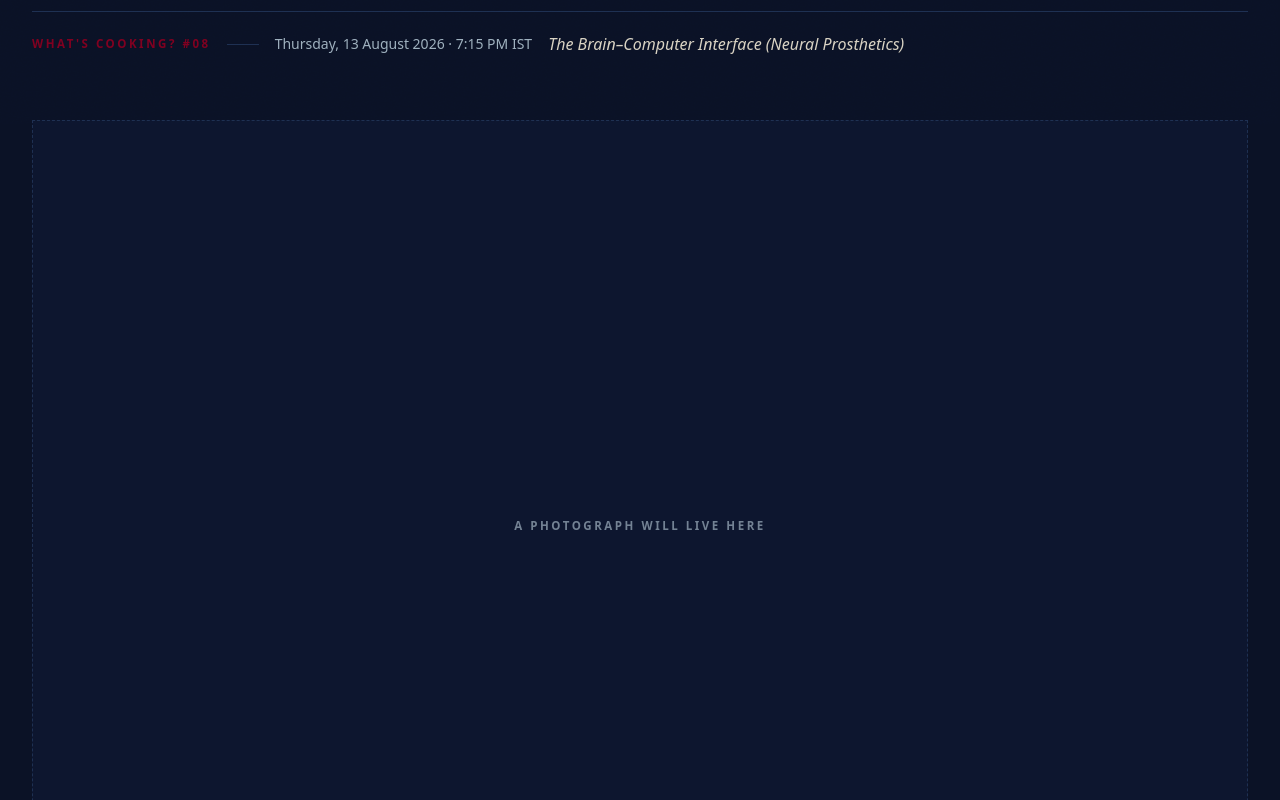
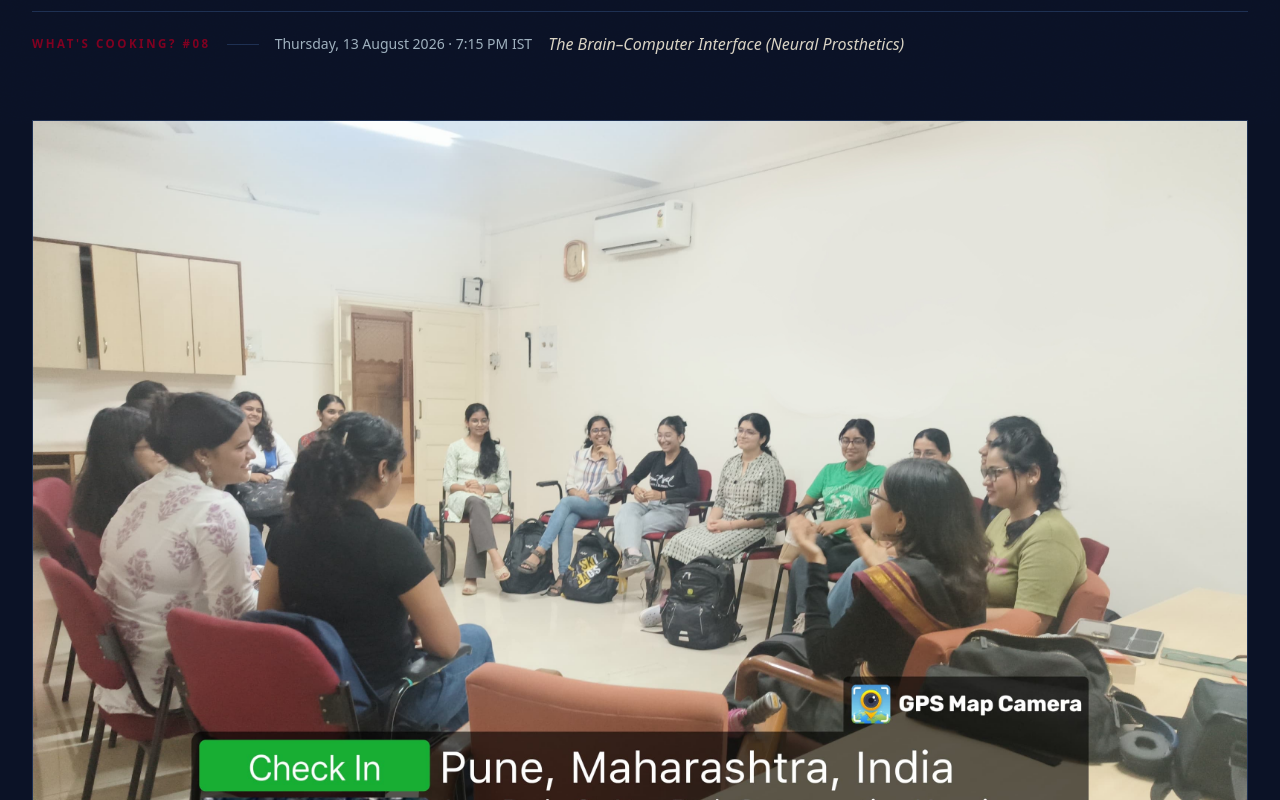
Before and after one commit to snehaghatule/academic-side-quest, a Next.js app: page / in a window 1280 px wide. Shown: the part 680-1480 px from the top of the page. Built offline with nearby package versions, Linux system fonts and the light colour scheme; a web font is replaced by a local one.

Commit message:
Add home page photograph

```diff
--- a/src/app/page.tsx
+++ b/src/app/page.tsx
@@ -1,3 +1,4 @@
+import Image from "next/image";
 import Link from "next/link";
 import { Hero } from "@/components/sections/Hero";
 import { About } from "@/components/sections/About";
@@ -28,13 +29,17 @@ export default function Home() {
     <>
       <Hero />
 
-      {/* photograph space */}
+      {/* photograph */}
       <section className="bg-paper px-5 sm:px-8">
         <div className="mx-auto max-w-7xl">
-          <div className="flex aspect-[3/2] w-full items-center justify-center border border-dashed border-line bg-card/60">
-            <p className="label max-w-xs text-center text-mist/70">
-              a photograph will live here
-            </p>
+          <div className="aspect-[3/2] w-full overflow-hidden border border-line">
+            <Image
+              src="/images/home-photo.jpg"
+              alt=""
+              width={1600}
+              height={1067}
+              className="h-full w-full object-cover"
+            />
           </div>
         </div>
       </section>
```
Also changed, not shown: public/images/home-photo.jpg (added).
